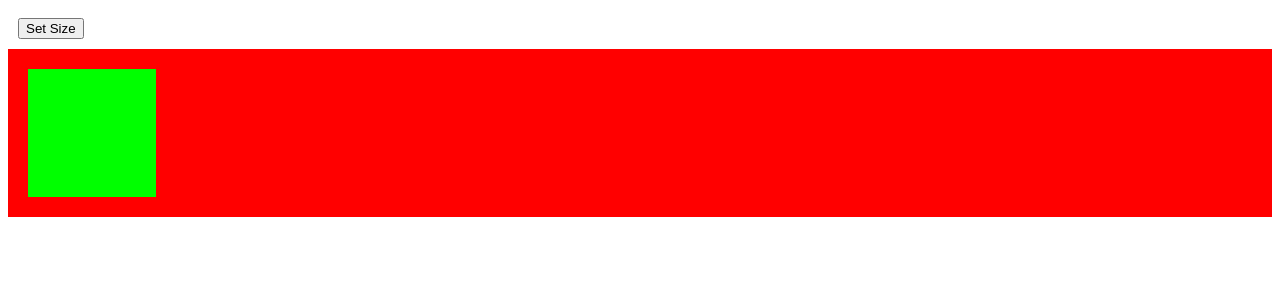
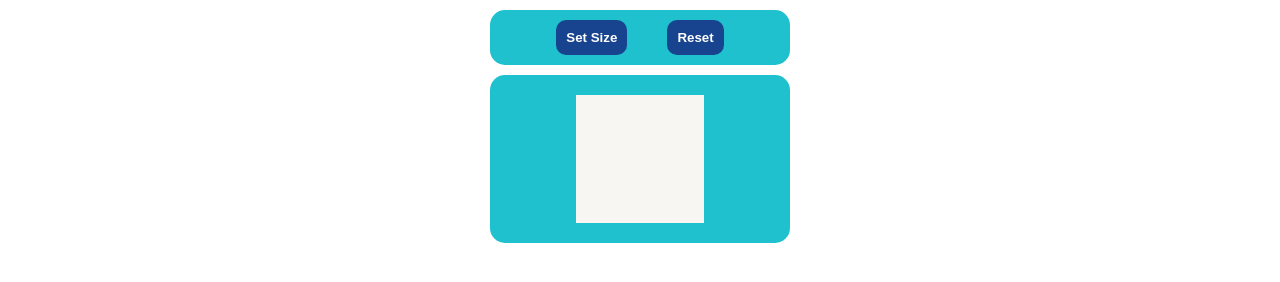
Before and after one commit to IslombekMir/Etch-A-Sketch-TOP, a plain HTML site: page index.html in a window 1280 px wide. Drawn offline with Linux system fonts and the light colour scheme.

Commit message:
do final toches and add coloring

```diff
--- a/index.html
+++ b/index.html
@@ -8,9 +8,10 @@
     <script src="script/script.js" defer></script>
 </head>
 <body>
-    <button id="btn-set-size">Set Size</button>
-    <div id="container">
-        <span></span>
+    <div id="buttons">
+        <button id="btn-set-size">Set Size</button>
+        <button id="btn-reset">Reset</button>
     </div>
+    <div id="container"></div>
 </body>
 </html>
--- a/script/script.js
+++ b/script/script.js
@@ -1,6 +1,7 @@
 const container = document.querySelector("#container");
 const div1 = document.createElement('div');
 const btnSetSize = document.querySelector('#btn-set-size')
+const btnReset = document.querySelector('#btn-reset');
 
 container.appendChild(div1);
 let sideLength = 16;
@@ -15,7 +16,9 @@ btnSetSize.addEventListener('click', (e) => {
     createGrid();
 })
 
-
+btnReset.addEventListener('click', () => {
+    createGrid();
+})
 
 
 
@@ -27,7 +30,7 @@ function createGrid() {
 
     for (i = 0; i < area; i++) {
     let pixel = document.createElement('span');
-    pixel.setAttribute('style', `width: ${8*quotient}px; height: ${8*quotient}px; background: lime`);
+    pixel.setAttribute('style', `width: ${8*quotient}px; height: ${8*quotient}px; background: rgb(247, 246, 242)`);
     div1.appendChild(pixel);
 }
 }
--- a/style/style.css
+++ b/style/style.css
@@ -2,18 +2,39 @@
     box-sizing: border-box;
 }
 
-#btn-set-size{
+#buttons{
+    width: 300px;
+    border-radius: 15px;
+    margin: 10px auto;
+    display: flex;
+    justify-content: center;
+    gap: 20px;
+    background-color: rgb(30, 193, 205);
+
+}
+
+
+button{
     margin: 10px;
+    border-radius: 10px;
+    border-style: hidden;
+    background-color: rgb(24, 68, 143);
+    padding: 10px;
+    color: white;
+    font-weight: 550;
 }
 
 #container{
-    background-color: red;
+    background-color: rgb(30, 193, 205);
     padding: 10px;
+    margin: 0 auto;
+    width: 300px;
+    border-radius: 15px;
 }
 
 #container div{
     display: flex;
     flex-wrap: wrap;
     background-color: black;
-    margin: 10px;
+    margin: 10px auto;
 }
```
